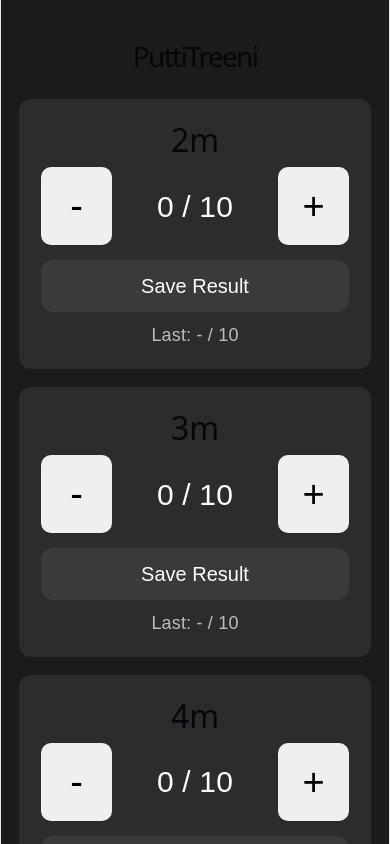
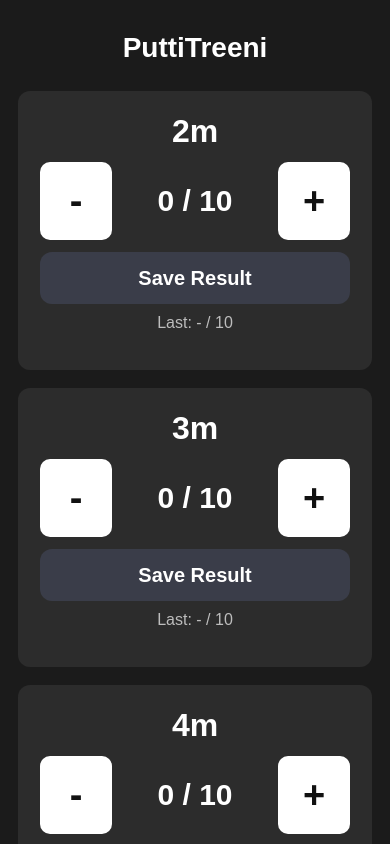
Before and after one commit to MikoKosola/discgolf-putt-app, a React (Vite) app: page / in a window 390 px wide. Shown: the top 844 px of the page. Built offline with nearby package versions, Linux system fonts and the light colour scheme.

Commit message:
fix iphone layout2

```diff
--- a/src/index.css
+++ b/src/index.css
@@ -1,127 +1,94 @@
 :root {
-  --text: #6b6375;
-  --text-h: #08060d;
-  --bg: #fff;
-  --border: #e5e4e7;
-  --code-bg: #f4f3ec;
-  --accent: #aa3bff;
-  --accent-bg: rgba(170, 59, 255, 0.1);
-  --accent-border: rgba(170, 59, 255, 0.5);
-  --social-bg: rgba(244, 243, 236, 0.5);
-  --shadow:
-    rgba(0, 0, 0, 0.1) 0 10px 15px -3px, rgba(0, 0, 0, 0.05) 0 4px 6px -2px;
-
-  --sans: system-ui, 'Segoe UI', Roboto, sans-serif;
-  --heading: system-ui, 'Segoe UI', Roboto, sans-serif;
-  --mono: ui-monospace, Consolas, monospace;
-
-  font: 18px/145% var(--sans);
-  letter-spacing: 0.18px;
-  color-scheme: light dark;
-  color: var(--text);
-  background: var(--bg);
-  font-synthesis: none;
-  text-rendering: optimizeLegibility;
-  -webkit-font-smoothing: antialiased;
-  -moz-osx-font-smoothing: grayscale;
-
-  @media (max-width: 1024px) {
-    font-size: 16px;
-  }
+  font-family: system-ui, Arial, sans-serif;
+  background: #16171d;
+  color: white;
 }
 
-@media (prefers-color-scheme: dark) {
-  :root {
-    --text: #9ca3af;
-    --text-h: #f3f4f6;
-    --bg: #16171d;
-    --border: #2e303a;
-    --code-bg: #1f2028;
-    --accent: #c084fc;
-    --accent-bg: rgba(192, 132, 252, 0.15);
-    --accent-border: rgba(192, 132, 252, 0.5);
-    --social-bg: rgba(47, 48, 58, 0.5);
-    --shadow:
-      rgba(0, 0, 0, 0.4) 0 10px 15px -3px, rgba(0, 0, 0, 0.25) 0 4px 6px -2px;
-  }
-
-  #social .button-icon {
-    filter: invert(1) brightness(2);
-  }
+* {
+  box-sizing: border-box;
 }
 
 body {
   margin: 0;
+  background: #16171d;
 }
 
 #root {
-  width: 1126px;
-  max-width: 100%;
-  margin: 0 auto;
-  text-align: center;
-  border-inline: 1px solid var(--border);
-  min-height: 100svh;
-  display: flex;
-  flex-direction: column;
-  box-sizing: border-box;
+  min-height: 100vh;
 }
 
-h1,
-h2 {
-  font-family: var(--heading);
-  font-weight: 500;
-  color: var(--text-h);
+.app {
+  width: 100%;
+  max-width: 430px;
+  margin: 0 auto;
+  padding: 14px;
 }
 
 h1 {
-  font-size: 56px;
-  letter-spacing: -1.68px;
-  margin: 32px 0;
-  @media (max-width: 1024px) {
-    font-size: 36px;
-    margin: 20px 0;
-  }
-}
-h2 {
+  text-align: center;
   font-size: 24px;
-  line-height: 118%;
-  letter-spacing: -0.24px;
-  margin: 0 0 8px;
-  @media (max-width: 1024px) {
-    font-size: 20px;
-  }
-}
-p {
-  margin: 0;
+  line-height: 1.25;
+  margin: 12px 0 18px;
+  color: white;
 }
 
-code,
-.counter {
-  font-family: var(--mono);
-  display: inline-flex;
-  border-radius: 4px;
-  color: var(--text-h);
+.row {
+  background: #242630;
+  padding: 14px;
+  margin-bottom: 12px;
+  border-radius: 16px;
 }
 
-code {
-  font-size: 15px;
-  line-height: 135%;
-  padding: 4px 8px;
-  background: var(--code-bg);
+.row h2 {
+  text-align: center;
+  font-size: 24px;
+  margin: 0 0 12px;
+  color: white;
 }
+
+.controls {
+  display: flex;
+  justify-content: center;
+  align-items: center;
+  gap: 18px;
+}
+
+.controls span {
+  font-size: 24px;
+  font-weight: 700;
+  min-width: 95px;
+  text-align: center;
+}
+
+button {
+  width: 62px;
+  height: 62px;
+  border: none;
+  border-radius: 16px;
+  font-size: 32px;
+  font-weight: bold;
+  cursor: pointer;
+  background: #ffffff;
+  color: #111;
+}
+
+button:active {
+  transform: scale(0.95);
+}
+
 .saveButton {
   width: 100%;
-  margin-top: 15px;
-  height: 45px;
-  font-size: 18px;
+  margin-top: 12px;
+  height: 42px;
+  font-size: 16px;
   border-radius: 12px;
-  background: #3a3a3a;
+  background: #3a3d49;
   color: white;
 }
 
 .lastScore {
   text-align: center;
-  margin-top: 12px;
-  font-size: 18px;
+  margin-top: 10px;
+  font-size: 16px;
   color: #bdbdbd;
 }
```
